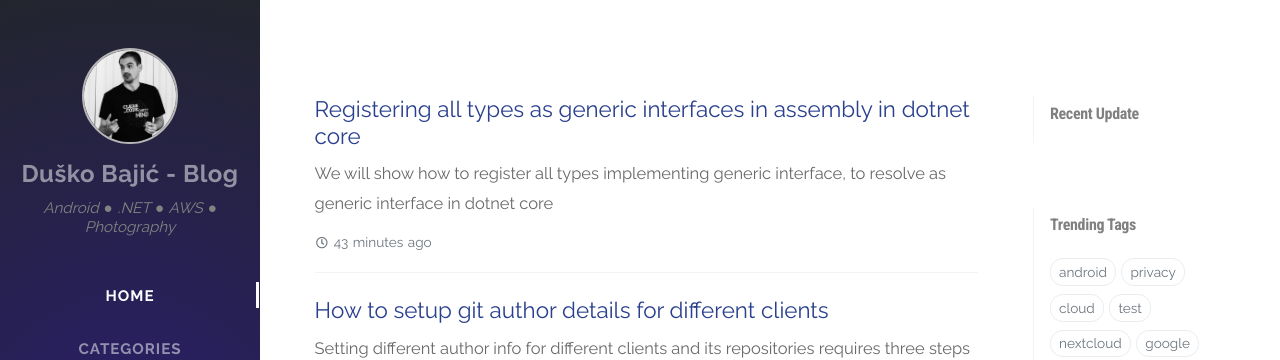
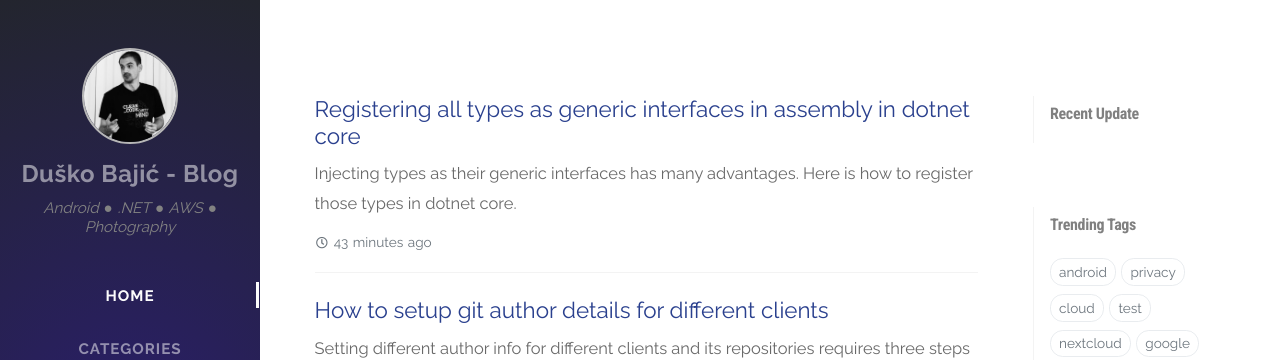
Before and after one commit to bajicdusko/bajicdusko.github.io, a Jekyll site: the page built from index.html, in a window 1280 px wide and 900 px high. Shown: the top 360 px of the window. Built offline with Jekyll 4.4.1, drawn with Linux system fonts in a browser that asks for light colours; nearby versions of some CDN libraries; the list of posts is cut into pages by our own code; comment, search, counter and statistics services are not loaded.

Commit message:
Updating generic types registration description

```diff
--- a/_posts/2021-01-05-registering-generic-types-in-dotnet-core.md
+++ b/_posts/2021-01-05-registering-generic-types-in-dotnet-core.md
@@ -4,8 +4,7 @@ title: "Registering all types as generic interfaces in assembly in dotnet core"
 date: "2021-01-05 13:00"
 categories: [tips, dotnet]
 tags: [dotnet, core, dependency injection, generic, interface]
-description: "We will show how to register all types implementing generic interface,
-to resolve as generic interface in dotnet core"
+description: "Injecting types as their generic interfaces has many advantages. Here is how to register those types in dotnet core."
 ---
 
 Let's say that we have an interface in your app as `IRepository<T>` which has dozens of implementations.
```
